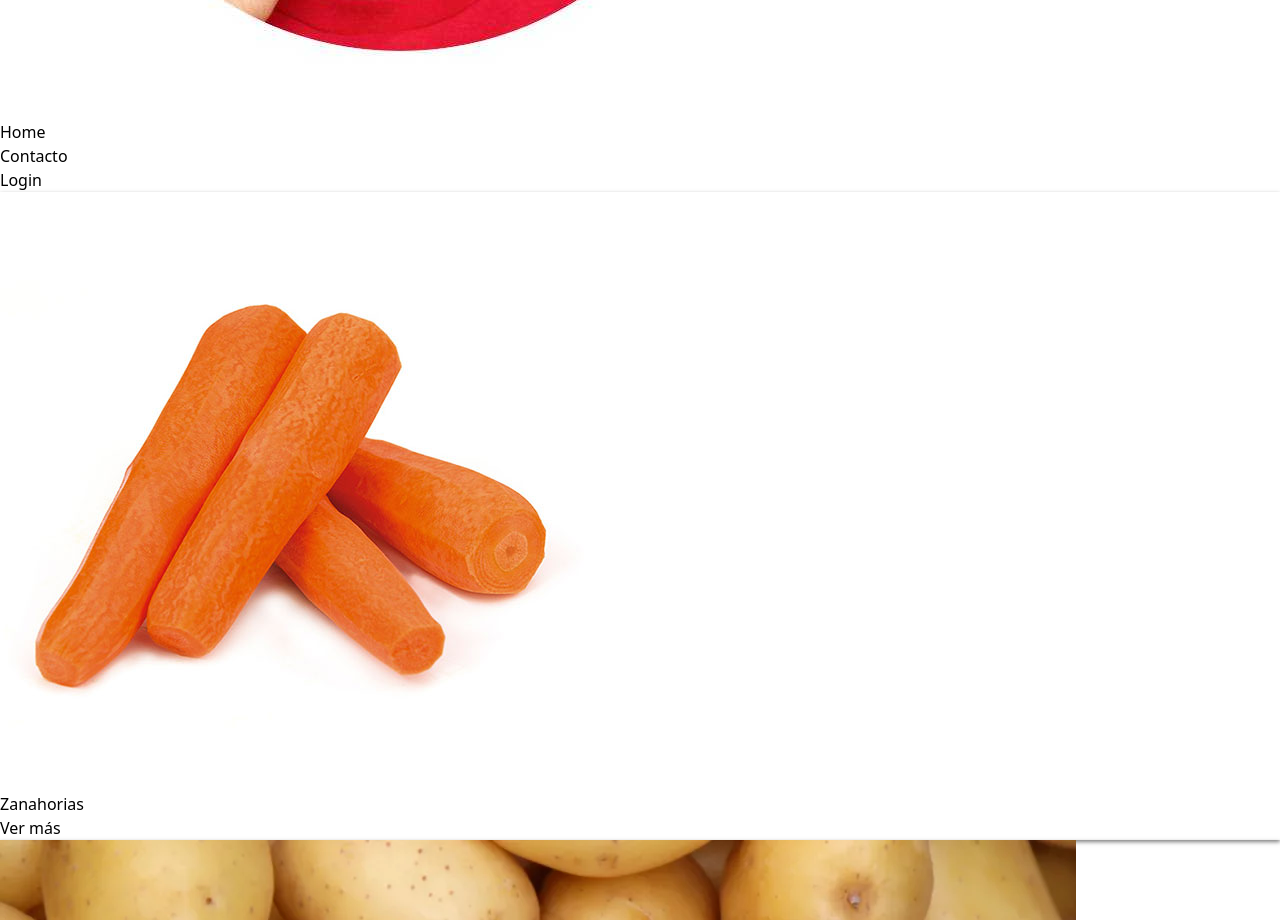
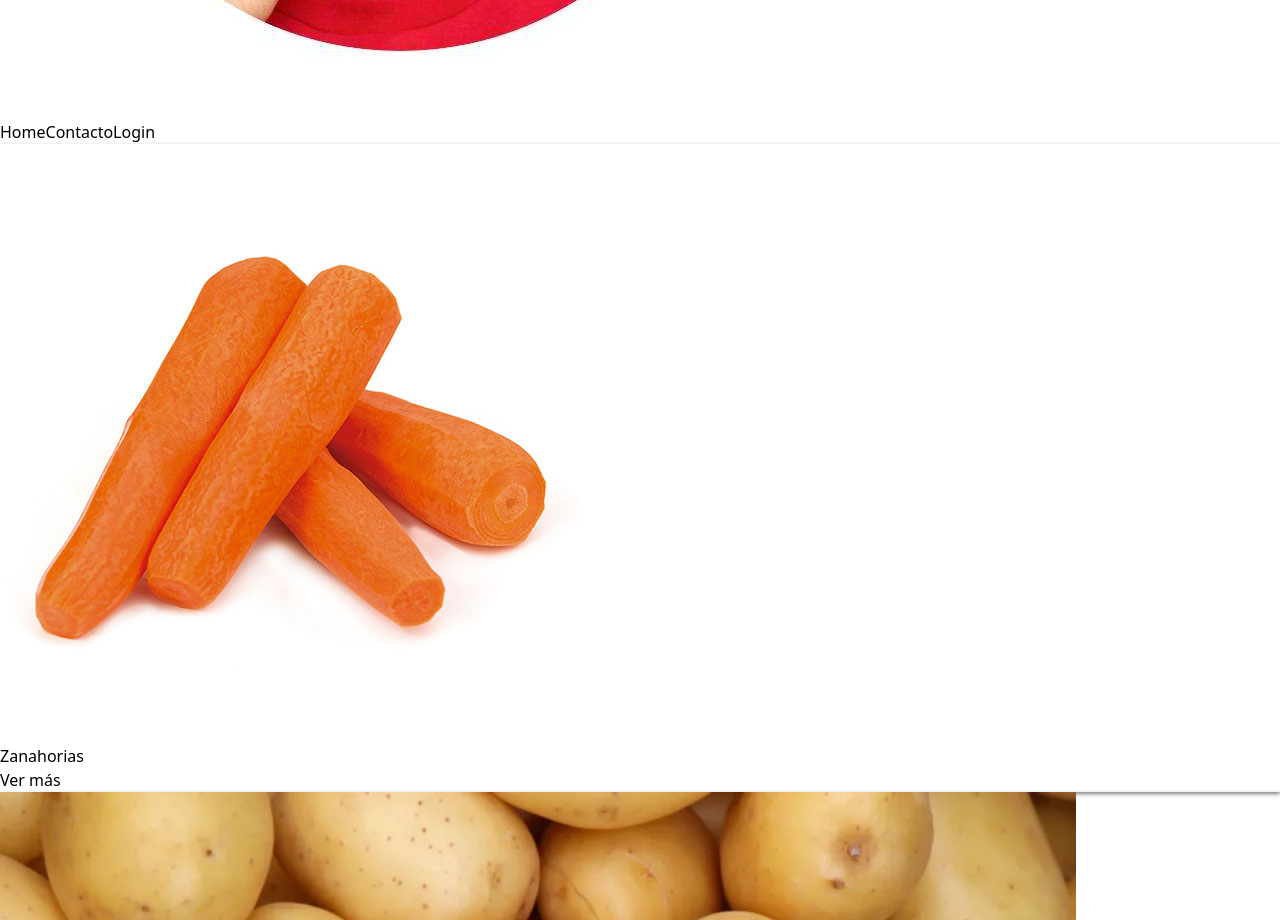
Before and after one commit to No-Country/c16-47-n-java, a React (Vite) app in the folder front/: page / in a window 1280 px wide. Shown: the part 1180-2100 px from the top of the page. Built offline with nearby package versions, Linux system fonts and the light colour scheme.

Commit message:
Borré li

```diff
--- a/front/src/App.jsx
+++ b/front/src/App.jsx
@@ -1,4 +1,4 @@
-import React, { useState } from "react";
+import { useState } from "react";
 import { BrowserRouter as Router, Routes, Route, Link } from "react-router-dom";
 import HeaderBanner from "./components/shared/HeaderBanner";
 import Productos from "./components/shared/Productos";
@@ -18,15 +18,13 @@ function App() {
         <HeaderBanner showProfile={showProfile} toggleProfile={toggleProfile} />
         <nav className="flex justify-end pr-8 shadow-md">
           <ul className="flex mb-4">
-            <li className="mr-4">
-              <Link to="/">Home</Link>
-            </li>
-            <li className="mr-4">
-              <Link to="/contacto">Contacto</Link>
-            </li>
-            <li>
-              <Link to="/login">Login</Link>
-            </li>
+            <Link className="mr-4" to="/">
+              Home
+            </Link>
+            <Link className="mr-4" to="/contacto">
+              Contacto
+            </Link>
+            <Link to="/login">Login</Link>
           </ul>
         </nav>
         <div>
```
